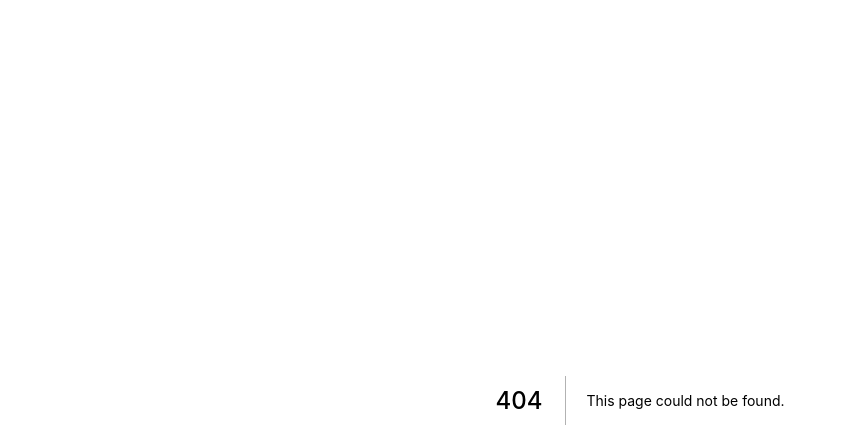
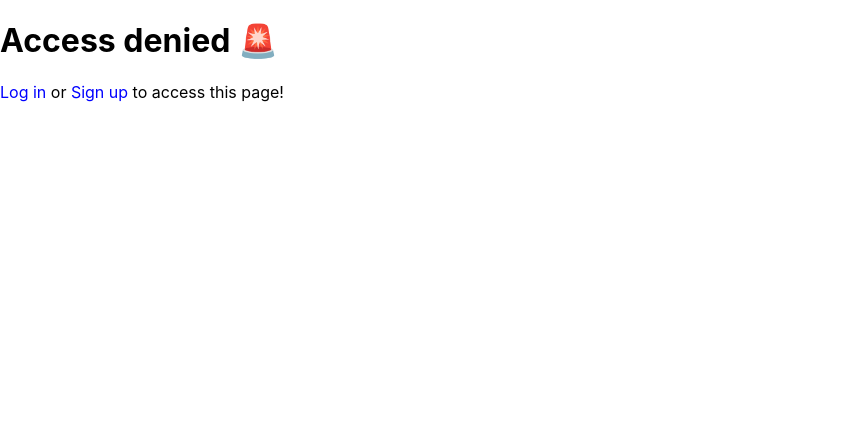
Before and after one commit to fac-23/be-kind_re-mind, a Next.js app: page /unauthorised in a window 1280 px wide. Before the commit this address had no page. Shown: the top 448 px of the page, without its empty margins (0-847 px from the left). Built offline with nearby package versions, Linux system fonts and the light colour scheme.

Commit message:
redirect to unauthorised page using middleware

```diff
--- /dev/null
+++ b/pages/unauthorised.jsx
@@ -0,0 +1,20 @@
+import React from "react";
+import Link from "next/link";
+
+export default function Unauthorised() {
+  return (
+    <div>
+      <h1>Access denied 🚨</h1>
+      <p>
+        <Link href="/">
+          <a>Log in </a>
+        </Link>
+        or
+        <Link href="/sign-up">
+          <a> Sign up </a>
+        </Link>
+        to access this page!
+      </p>
+    </div>
+  );
+}
--- a/styles/globals.css
+++ b/styles/globals.css
@@ -9,6 +9,10 @@ body {
 a {
   color: inherit;
   text-decoration: none;
+}
+
+p a {
+  color: blue;
 }
 
 .box {
```
Also changed, not shown: pages/_middleware.js (+42 -13 lines).
